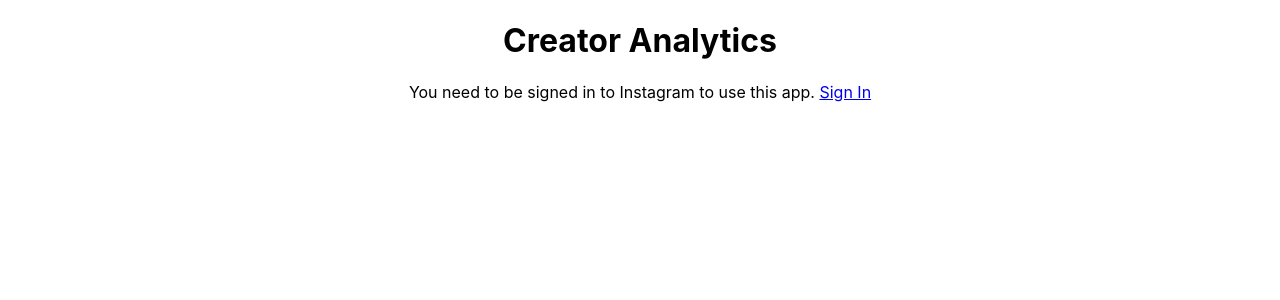
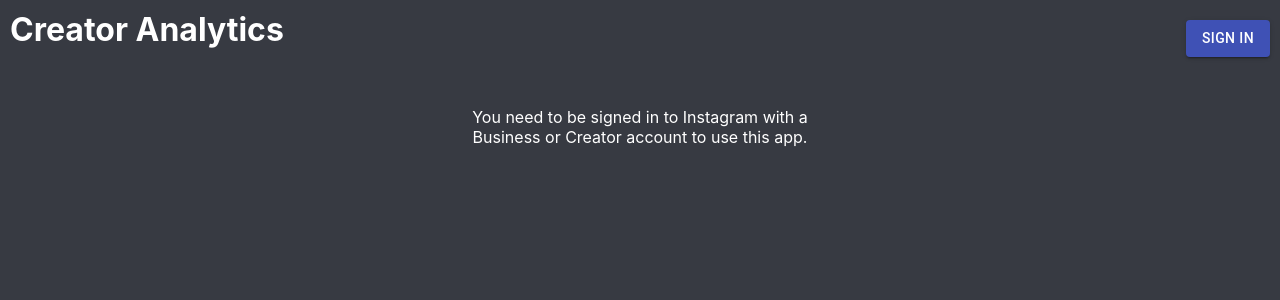
Before and after one commit to AlexisGlawitsch/Creator-Analytics, a React (Create React App) app in the folder frontend/: page / in a window 1280 px wide. Shown: the top 300 px of the page. Built offline with nearby package versions, Linux system fonts and the light colour scheme.

Commit message:
Made improvements to UI

```diff
--- a/frontend/src/ApiHandler.js
+++ b/frontend/src/ApiHandler.js
@@ -2,7 +2,11 @@
 
 const baseUri = "http://localhost:8080";
 
-export const retrieveAccountInfo = (accessCode, setUserId, setAccessToken) => {
+export const retrieveApiParameters = (
+  accessCode,
+  setUserId,
+  setAccessToken
+) => {
   axios
     .post(baseUri + "/auth", { code: accessCode })
     .then((response) => {
@@ -14,3 +18,18 @@
       console.log(error);
     });
 };
+
+export const retrieveAccountInfo = (id, token, setUsername, setAccountType) => {
+  axios
+    .get(baseUri + "/account/basic", {
+      params: { userId: id, accessToken: token },
+    })
+    .then((response) => {
+      console.log(response);
+      setUsername(response.data.username);
+      setAccountType(response.data.account_type);
+    })
+    .catch((error) => {
+      console.log(error);
+    });
+};
--- a/frontend/src/App.css
+++ b/frontend/src/App.css
@@ -1,25 +1,48 @@
-.App {
-  position: relative;
-  text-align: center;
+html {
+  background-color: rgb(55, 58, 66);
+}
+
+.main {
+  margin: 10px;
+  color: white;
 }
 
 .header {
-  text-align: center;
+  margin: 0px;
+}
+
+.body {
+  display: flex;
+  justify-content: center;
+  align-items: center;
 }
 
 .App-link {
   color: #61dafb;
 }
 
-.fb-signed-in {
-  display: flex;
-  flex-direction: row;
-  position: absolute;
-  top: 10px;
-  left: 10px;
+.sign-in-info {
+  text-align: center;
+  width: 400px;
+  margin: 0px;
 }
 
-.fb-signed-in > * {
-  display: block;
-  margin: 10px;
+.account-container {
+  margin-top: 10px;
 }
+
+.signed-in-card {
+  padding: 20px;
+  display: flex;
+  width: 200px;
+}
+
+.signed-in-info {
+  display: flex;
+  flex-direction: column;
+}
+
+.username {
+  font-size: 32px;
+  margin: 0px;
+}
--- a/frontend/src/App.js
+++ b/frontend/src/App.js
@@ -2,34 +2,65 @@
 import "./App.css";
 import InstagramSignInPrompt from "./components/InstagramSignInPrompt";
 import SignedInDisplay from "./components/SignedInDisplay.js";
-import { retrieveAccountInfo } from "./ApiHandler.js";
+import { retrieveApiParameters, retrieveAccountInfo } from "./ApiHandler.js";
+import Grid from "@material-ui/core/Grid";
 
 export default function App() {
   const [accessToken, setAccessToken] = React.useState();
   const [userId, setUserId] = React.useState();
+  const [username, setUsername] = React.useState();
+  const [accountType, setAccountType] = React.useState();
   const [signedIn, setSignedIn] = React.useState(false);
 
   useEffect(() => {
     // Check for access code in URL
+    console.log("Checking for access code");
     if (!signedIn) {
       const params = new URLSearchParams(window.location.search);
       if (params.has("code")) {
         let code = params.get("code");
-
-        console.log(code);
-        retrieveAccountInfo(code, setUserId, setAccessToken);
+        console.log("Attempting to retrieve API params");
+        retrieveApiParameters(code, setUserId, setAccessToken);
         setSignedIn(true);
       }
     }
   }, [signedIn]);
 
+  useEffect(() => {
+    console.log("Signed in: " + signedIn);
+    console.log("User ID: " + userId);
+    console.log("Access Token: " + accessToken);
+
+    if (signedIn && userId && accessToken) {
+      retrieveAccountInfo(userId, accessToken, setUsername, setAccountType);
+    }
+  }, [signedIn, userId, accessToken]);
+
   return (
-    <div>
-      <div className="header">
-        <h1>Creator Analytics</h1>
-      </div>
-      <div className="App">
-        {signedIn ? <SignedInDisplay /> : <InstagramSignInPrompt />}
+    <div className="main">
+      <Grid
+        container
+        direction="row"
+        justify="space-between"
+        alignItems="flex-start"
+        style={{ marginBottom: "50px" }}
+      >
+        <h1 className="header">Creator Analytics</h1>
+
+        <div className="account-container">
+          {signedIn && username ? (
+            <SignedInDisplay username={username} />
+          ) : (
+            <InstagramSignInPrompt />
+          )}
+        </div>
+      </Grid>
+
+      <div className="body">
+        <p className="sign-in-info">
+          You need to be signed in to Instagram with a Business or Creator
+          account to use this app.
+        </p>
       </div>
     </div>
   );
--- a/frontend/src/components/InstagramSignInPrompt.js
+++ b/frontend/src/components/InstagramSignInPrompt.js
@@ -1,15 +1,17 @@
 import React from "react";
+import Button from "@material-ui/core/Button";
 
 export default function InstagramSignInPrompt() {
   return (
     <div>
-      You need to be signed in to Instagram to use this app.{" "}
-      <a
+      <Button
+        style={{ maxHeight: "50px" }}
         href="https://www.instagram.com/oauth/authorize?client_id=3305985632787191&redirect_uri=https://localhost:3000/&scope=user_profile&response_type=code"
-        className="btn btn-primary"
+        variant="contained"
+        color="primary"
       >
         Sign In
-      </a>
+      </Button>
     </div>
   );
 }
--- a/frontend/src/components/SignedInDisplay.js
+++ b/frontend/src/components/SignedInDisplay.js
@@ -1,9 +1,15 @@
 import React from "react";
+import Card from "@material-ui/core/Card";
 
 export default function SignedInDisplay(props) {
   return (
-    <div>
-      <p>Signed in as {props.username}</p>
-    </div>
+    <Card className="signed-in-card">
+      <div>
+        <div className="signed-in-info">
+          <p style={{ margin: "0px" }}>Signed in as</p>
+          <p className="username">{props.username}</p>
+        </div>
+      </div>
+    </Card>
   );
 }
```
